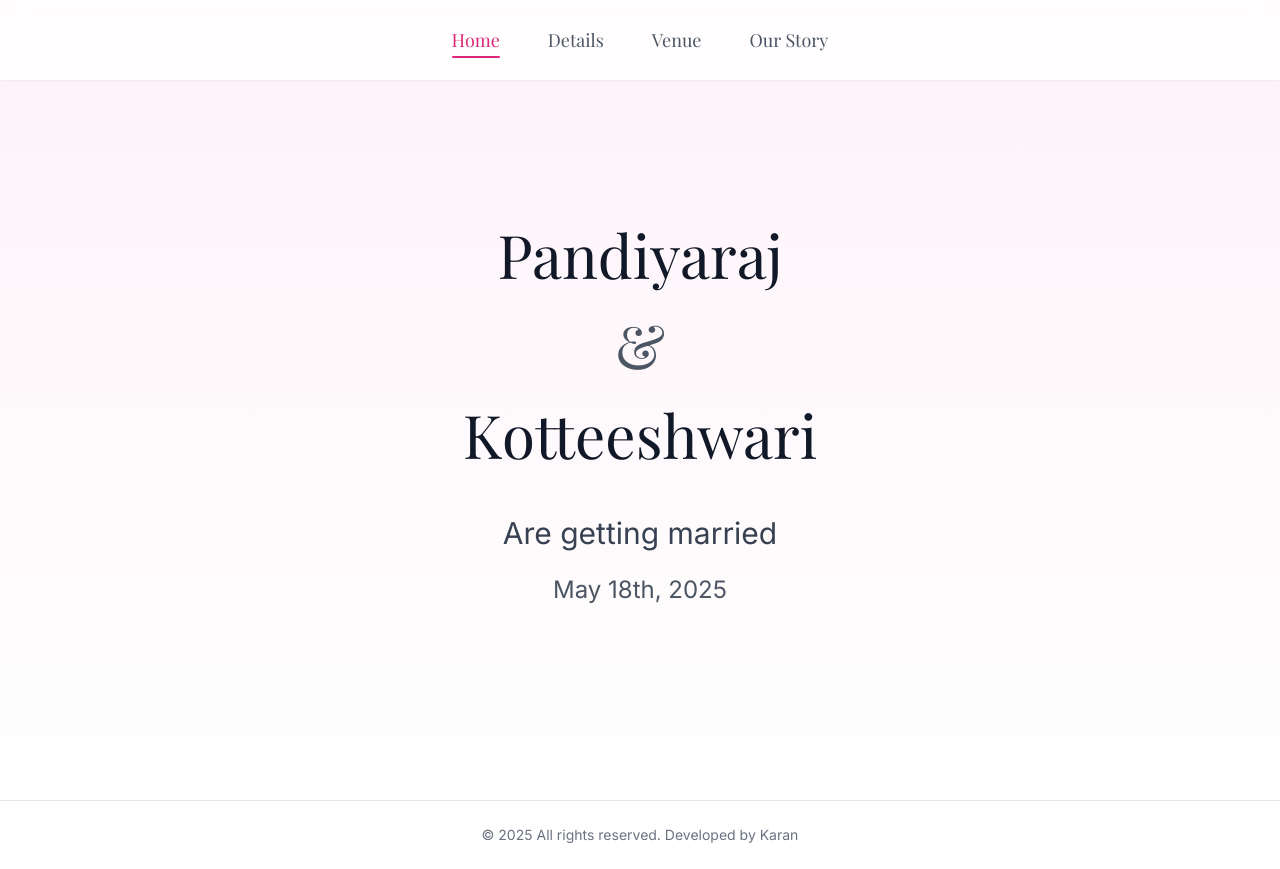
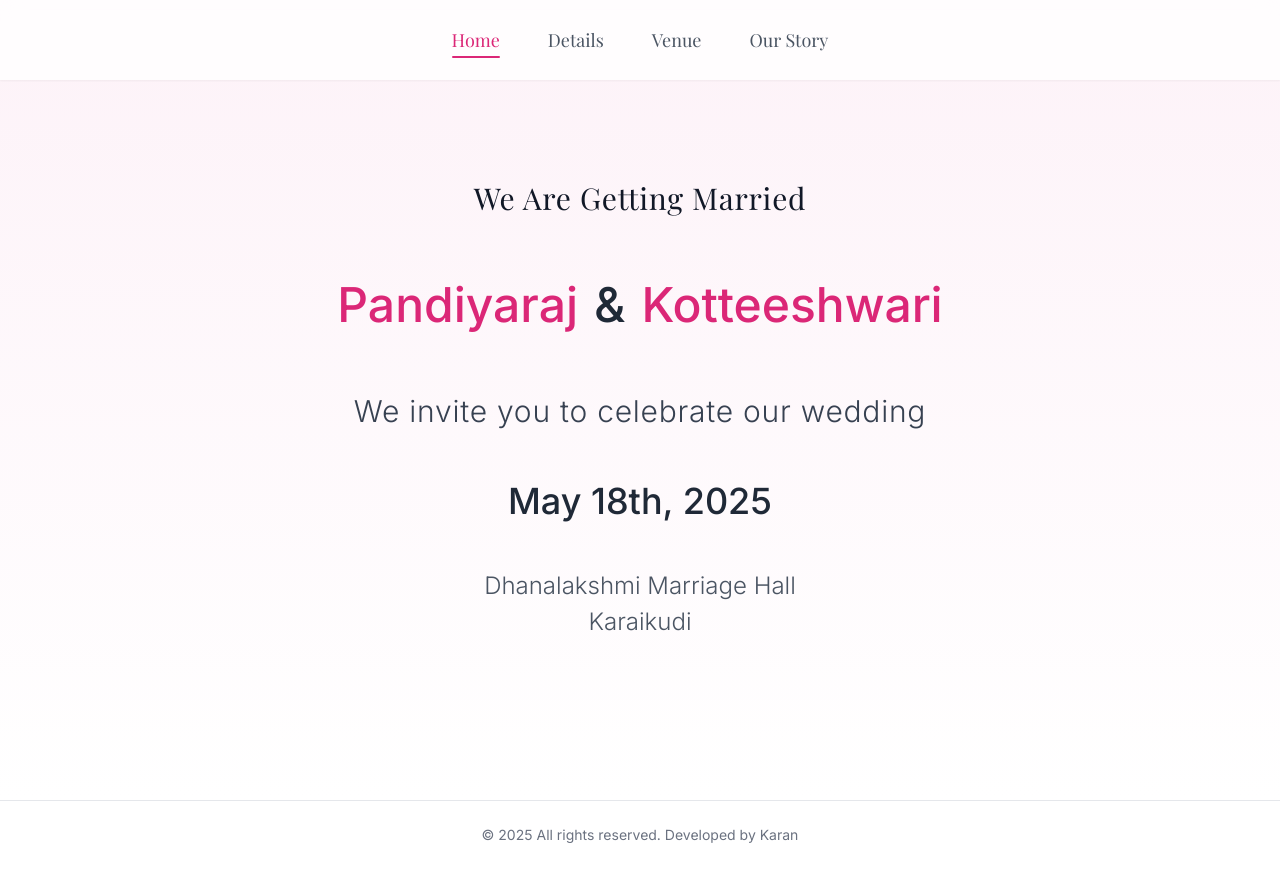
Before and after one commit to karanshetty/Invitation, a Next.js app: page / in a window 1280 px wide. Built offline with nearby package versions, Linux system fonts and the light colour scheme.

Commit message:
font and location changes

```diff
--- a/src/app/details/page.tsx
+++ b/src/app/details/page.tsx
@@ -39,7 +39,7 @@ const Details = () => {
   );
 
   return (
-    <div className="min-h-screen bg-gradient-to-b from-pink-50 to-white pt-20 pb-16">
+    <div className="min-h-screen bg-gradient-to-b from-pink-50 to-white pt-20 pb-16 flex flex-col items-center justify-center">
       <div className="max-w-7xl mx-auto px-4 sm:px-6 lg:px-8">
         <div className="text-center mb-12">
           <h1 className="text-3xl font-serif text-gray-900 mb-4">Event Details</h1>
--- a/src/app/layout.tsx
+++ b/src/app/layout.tsx
@@ -1,10 +1,16 @@
 import type { Metadata } from "next";
-import { Inter } from "next/font/google";
+import { Inter, Cormorant_Garamond } from "next/font/google";
 import "./globals.css";
 import Navigation from "@/components/Navigation";
 import Footer from "@/components/Footer";
 
 const inter = Inter({ subsets: ["latin"] });
+
+const cormorant = Cormorant_Garamond({
+  subsets: ['latin'],
+  weight: ['300', '400', '500', '600'],
+  display: 'swap',
+});
 
 export const metadata: Metadata = {
   title: "Wedding Invitation",
@@ -17,7 +23,7 @@ export default function RootLayout({
   children: React.ReactNode;
 }>) {
   return (
-    <html lang="en">
+    <html lang="en" className={cormorant.className}>
       <body className={inter.className}>
         <Navigation />
         <main className="min-h-screen">
--- a/src/app/page.tsx
+++ b/src/app/page.tsx
@@ -1,27 +1,37 @@
-// import Image from "next/image";
+'use client';
 
-export default function Home() {
+const Home = () => {
   return (
-    <div className="min-h-screen bg-gradient-to-b from-pink-50 to-white flex h-screen justify-center items-center" >
-      <div className="pt-20 pb-16 px-4 sm:px-6 lg:px-8">
-        <div className="max-w-7xl mx-auto">
-          <div className="text-center">
-            <h1 className="text-4xl sm:text-6xl font-serif text-gray-900 mb-8 flex flex-col items-center">
-              Pandiyaraj
-              <span className="text-gray-600">&</span>
-              Kotteeshwari
-            </h1>
-            <div className="space-y-4">
-              <p className="text-2xl sm:text-3xl text-gray-700">
-                Are getting married
-              </p>
-              <p className="text-xl sm:text-2xl text-gray-600">
-                May 18th, 2025
-              </p>
-            </div>
+    <div className="min-h-screen bg-gradient-to-b from-pink-50 to-white pt-20 pb-16 flex flex-col items-center justify-center">
+      <div className="max-w-7xl mx-auto px-4 sm:px-6 lg:px-8">
+        <div className="text-center">
+          <h1 className="text-2xl md:text-3xl text-gray-900 mb-12 font-light tracking-wide">
+            We Are Getting Married
+          </h1>
+
+          <div className="text-4xl md:text-5xl text-gray-800 mb-12 font-medium flex flex-col lg:flex-row items-center justify-center">
+            <span className="text-pink-600">Pandiyaraj</span>
+            <span className="mx-4">&</span>
+            <span className="text-pink-600">Kotteeshwari</span>
           </div>
+
+          <p className="text-2xl md:text-3xl text-gray-700 mb-10 font-light tracking-wide">
+            We invite you to celebrate our wedding
+          </p>
+
+          <div className="text-3xl md:text-4xl text-gray-800 mb-10 font-medium">
+            May 18th, 2025
+          </div>
+
+          <p className="text-xl md:text-2xl text-gray-600 font-light">
+            Dhanalakshmi Marriage Hall
+            <br />
+            Karaikudi
+          </p>
         </div>
       </div>
     </div>
   );
-}
+};
+
+export default Home;
--- a/src/app/story/page.tsx
+++ b/src/app/story/page.tsx
@@ -5,7 +5,7 @@ const Story = () => {
       <div className="relative h-[60vh] mb-16">
         <div className="absolute inset-0 bg-black/30 z-10" />
         <img
-          src="https://images.unsplash.com/photo-1583939003579-730e3918a45a?auto=format&fit=crop&q=80"
+          src="/couple.jpg"
           alt="Bride and Groom"
           className="w-full h-full object-cover"
         />
--- a/src/app/venue/page.tsx
+++ b/src/app/venue/page.tsx
@@ -6,12 +6,12 @@ import { QRCodeSVG } from 'qrcode.react';
 const Venue = () => {
   // Dummy venue coordinates (replace with actual venue coordinates)
   const venueLocation = {
-    lat: 12.9716,
-    lng: 77.5946,
+    lat: 10.065032,
+    lng: 78.773410,
   };
 
   // Dummy venue address (replace with actual venue address)
-  const venueAddress = "123 Wedding Street, City, State, Country";
+  const venueAddress = "<b>Dhanalakshmi Marriage Hall</b>,<br/> <span class='text-gray-600'>110, Alangudiyar St, Kallukatti, Karaikudi, Tamil Nadu 630001</span>";
 
   const mapContainerStyle = {
     width: '100%',
@@ -19,17 +19,17 @@ const Venue = () => {
   };
 
   return (
-    <div className="min-h-screen bg-gradient-to-b from-pink-50 to-white pt-20 pb-16">
+    <div className="min-h-screen bg-gradient-to-b from-pink-50 to-white pt-20 pb-16 flex flex-col items-center justify-center">
       <div className="max-w-7xl mx-auto px-4 sm:px-6 lg:px-8">
         <div className="text-center mb-12">
-          <h1 className="text-3xl font-serif text-gray-900 mb-4">Venue</h1>
-          <p className="text-xl text-gray-600">{venueAddress}</p>
+          <h1 className="text-3xl md:text-4xl text-gray-900 mb-4 font-medium">Venue</h1>
+          <p className="text-xl md:text-2xl text-gray-600 font-light" dangerouslySetInnerHTML={{ __html: venueAddress }} />
         </div>
 
         <div className="grid grid-cols-1 md:grid-cols-2 gap-8">
           <div className="bg-white p-6 rounded-lg shadow-lg">
-            <h2 className="text-2xl font-serif text-gray-900 mb-4">Location</h2>
-            <LoadScript googleMapsApiKey="YOUR_GOOGLE_MAPS_API_KEY">
+            <h2 className="text-2xl md:text-3xl text-gray-900 mb-4 font-medium">Location</h2>
+            <LoadScript googleMapsApiKey="AIzaSyCDGfVE4hXBWaKNM1jK6MohdGdZgTft7c8">
               <GoogleMap
                 mapContainerStyle={mapContainerStyle}
                 center={venueLocation}
@@ -41,7 +41,7 @@ const Venue = () => {
           </div>
 
           <div className="bg-white p-6 rounded-lg shadow-lg">
-            <h2 className="text-2xl font-serif text-gray-900 mb-4">Scan for Directions</h2>
+            <h2 className="text-2xl md:text-3xl text-gray-900 mb-4 font-medium">Scan for Directions</h2>
             <div className="flex justify-center">
               <QRCodeSVG
                 value={`https://www.google.com/maps/search/?api=1&query=${venueLocation.lat},${venueLocation.lng}`}
@@ -51,8 +51,19 @@ const Venue = () => {
               />
             </div>
             <p className="text-center text-gray-600 mt-4">
-              Scan this QR code to get directions to the venue
+              Scan this QR code to get directions to the venue.
             </p>
+            <p className="text-center text-gray-600 mt-4">
+              or
+            </p>
+            <a
+              href={`https://www.google.com/maps/search/?api=1&query=${venueLocation.lat},${venueLocation.lng}`}
+              target="_blank"
+              rel="noopener noreferrer"
+              className="block text-center text-blue-600 hover:text-blue-800 mt-2"
+            >
+              Open in Google Maps
+            </a>
           </div>
         </div>
       </div>
```
Also changed, not shown: public/couple.jpg (added), 1 other file (tests, documents, lock files or other folders).
